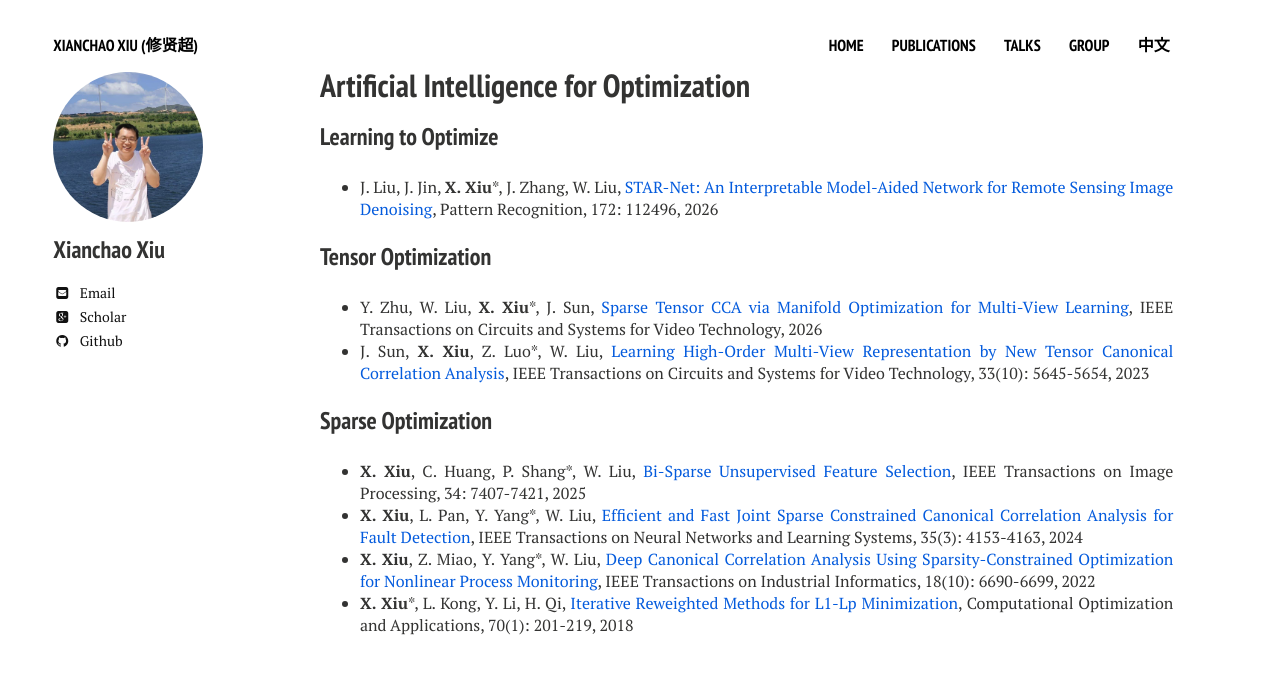
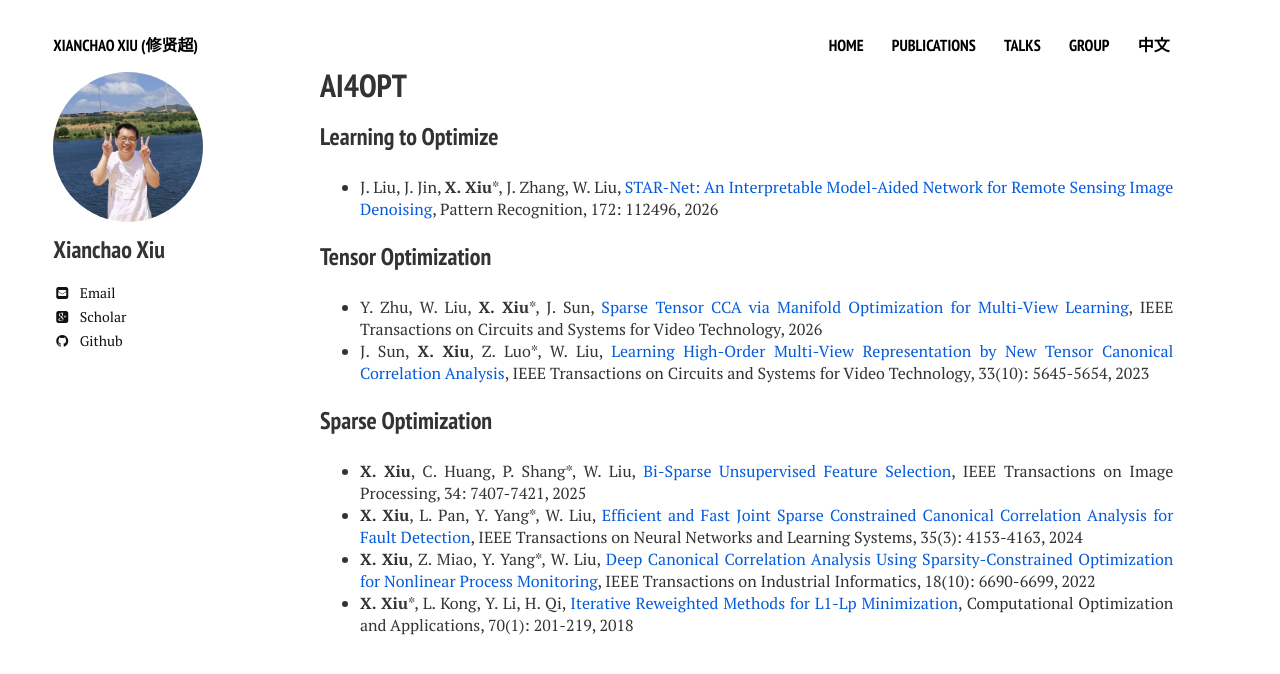
Before and after one commit to xianchaoxiu/xianchaoxiu.github.io, a Jekyll site: the page built from chinese/research/OPT/index.md, in a window 1280 px wide. Shown: the top 674 px of the page. Built offline with Jekyll 4.4.1, drawn with Linux system fonts in a browser that asks for light colours; nearby versions of some CDN libraries.

Commit message:
Update index.md

```diff
--- a/chinese/research/OPT/index.md
+++ b/chinese/research/OPT/index.md
@@ -1,6 +1,6 @@
 ---
 layout: page
-title: Artificial Intelligence for Optimization
+title: AI4OPT
 comments: false
 share: false
 ---
```
